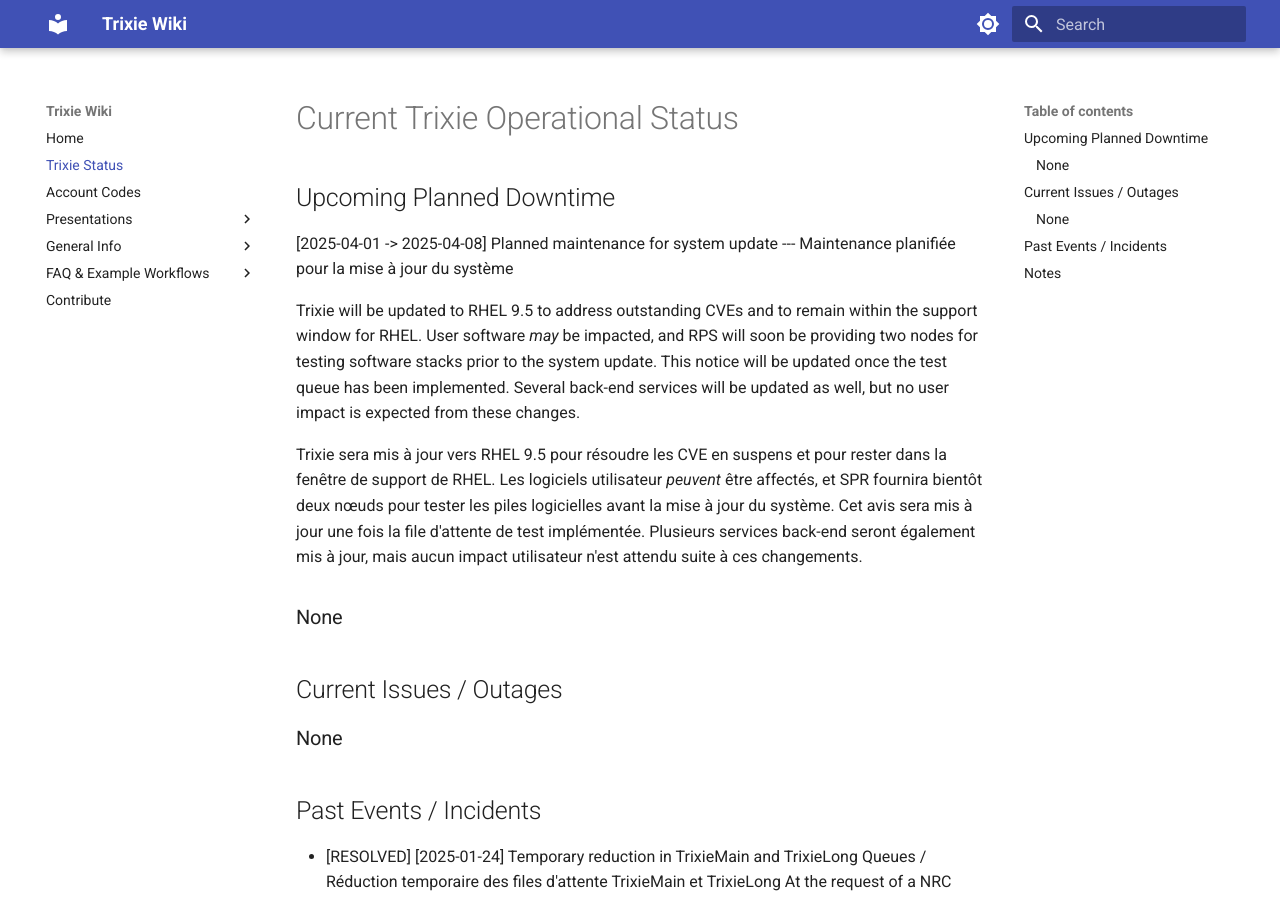
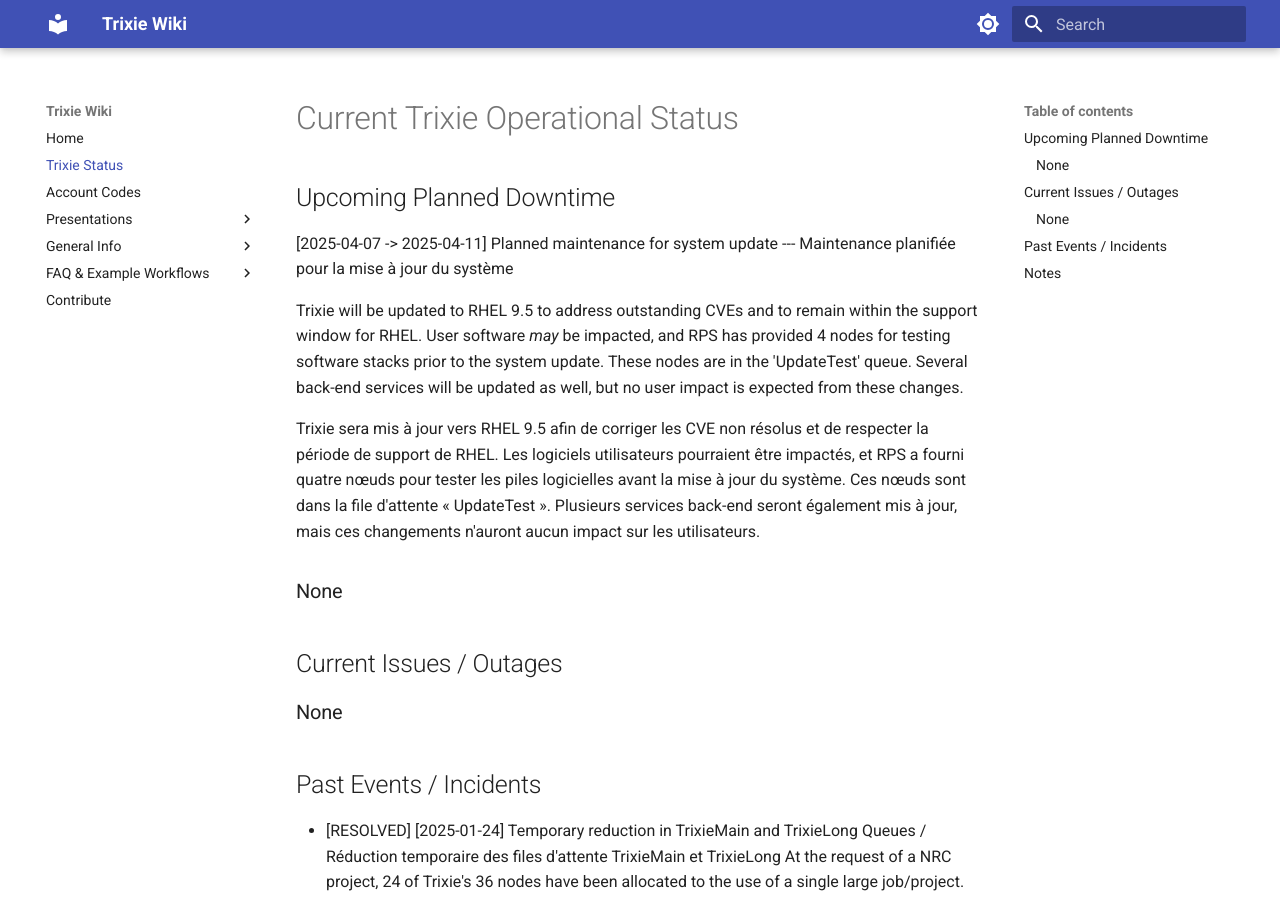
Before and after one commit to ai4d-iasc/trixie, an MkDocs documentation site: the page built from docs/Trixie-Status.md, in a window 1280 px wide and 900 px high. Built offline with MkDocs 1.6.1 and Material for MkDocs 9.7.7, drawn with Linux system fonts in a browser that asks for light colours.

Commit message:
Update Trixie-Status.md
Updated to reflect documentation sent out internally

```diff
--- a/docs/Trixie-Status.md
+++ b/docs/Trixie-Status.md
@@ -2,11 +2,11 @@
 
 ## Upcoming Planned Downtime
 
-[2025-04-01 -> 2025-04-08] Planned maintenance for system update --- Maintenance planifiée pour la mise à jour du système
+[2025-04-07 -> 2025-04-11] Planned maintenance for system update --- Maintenance planifiée pour la mise à jour du système
 
-Trixie will be updated to RHEL 9.5 to address outstanding CVEs and to remain within the support window for RHEL. User software _may_ be impacted, and RPS will soon be providing two nodes for testing software stacks prior to the system update. This notice will be updated once the test queue has been implemented. Several back-end services will be updated as well, but no user impact is expected from these changes.
+Trixie will be updated to RHEL 9.5 to address outstanding CVEs and to remain within the support window for RHEL. User software _may_ be impacted, and RPS has provided 4 nodes for testing software stacks prior to the system update. These nodes are in the 'UpdateTest' queue. Several back-end services will be updated as well, but no user impact is expected from these changes.
 
-Trixie sera mis à jour vers RHEL 9.5 pour résoudre les CVE en suspens et pour rester dans la fenêtre de support de RHEL. Les logiciels utilisateur _peuvent_ être affectés, et SPR fournira bientôt deux nœuds pour tester les piles logicielles avant la mise à jour du système. Cet avis sera mis à jour une fois la file d'attente de test implémentée. Plusieurs services back-end seront également mis à jour, mais aucun impact utilisateur n'est attendu suite à ces changements.
+Trixie sera mis à jour vers RHEL 9.5 afin de corriger les CVE non résolus et de respecter la période de support de RHEL. Les logiciels utilisateurs pourraient être impactés, et RPS a fourni quatre nœuds pour tester les piles logicielles avant la mise à jour du système. Ces nœuds sont dans la file d'attente « UpdateTest ». Plusieurs services back-end seront également mis à jour, mais ces changements n'auront aucun impact sur les utilisateurs.
 
 ### None
 
```
